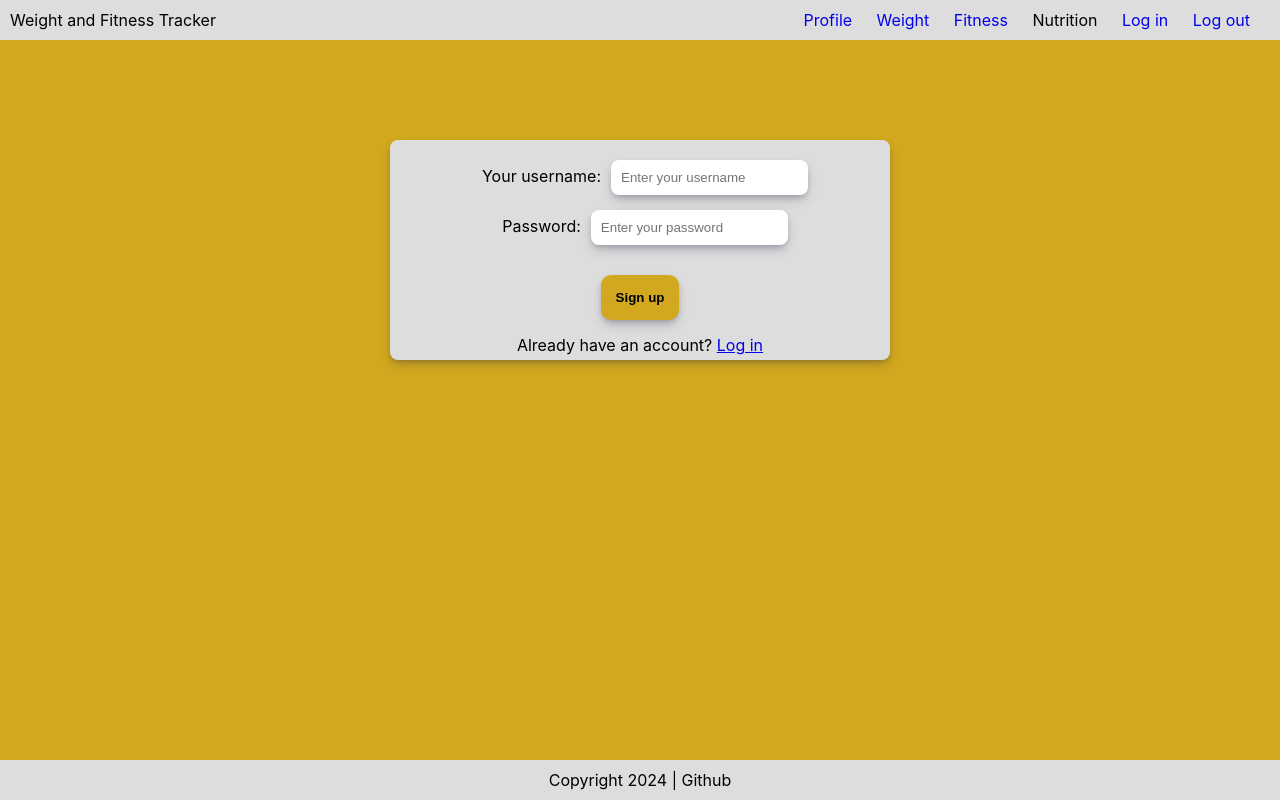
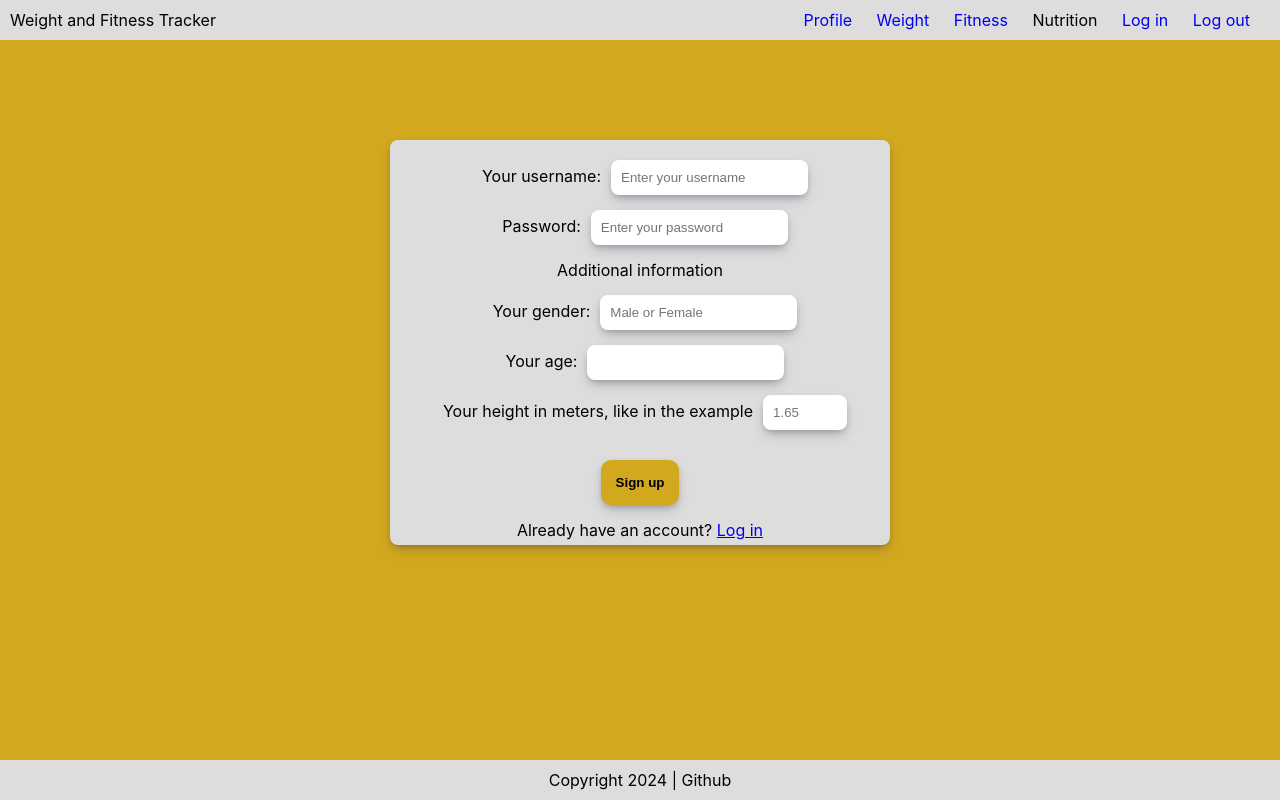
Before and after one commit to jelena2803/Weight-fitness-tracker, a React (Create React App) app: page / in a window 1280 px wide. Built offline with nearby package versions, Linux system fonts and the light colour scheme.

Commit message:
component completed and tested

```diff
--- a/src/components/Signup.jsx
+++ b/src/components/Signup.jsx
@@ -1,21 +1,59 @@
 import React from "react";
 import { Link } from "react-router-dom";
+import axios from "axios";
+import { useState } from "react";
+import { useNavigate } from "react-router-dom";
 
 function Signup() {
+    const navigate = useNavigate();
+    const [username, setUsername] = useState("");
+    const [password, setPassword] = useState("");
+    const [userGender, setUserGender] = useState("");
+    const [userAge, setUserAge] = useState("");
+    const [userHeight, setUserHeight] = useState("");
+    const [error, setError] = useState("");
+
+    function signup() {
+        axios.post("http://localhost:3636/", {username : username, password : password, age : userAge, gender : userGender, height : userHeight,})
+        .then(({data}) => {
+            if (data.msg === "user created successfully") {
+                //redirect the user to the login page
+                navigate("/login");
+            } else {
+                setError(data.msg);
+            }
+        })
+    }
+
     return (
             <div className="profile-form">
                 <div className="init-profile-form">
                     <div>
                         <label htmlFor="username">Your username:</label>
-                        <input type="text" id="username" placeholder="Enter your username" />
+                        <input type="text" id="username" placeholder="Enter your username" onChange={(e) => setUsername(e.target.value)}/>
                     </div>
                     <div>
                         <label htmlFor="password">Password:</label>
-                        <input type="password" id="password" placeholder="Enter your password" />
+                        <input type="password" id="password" placeholder="Enter your password" onChange={(e) => setPassword(e.target.value)}/>
                     </div>
+<p>Additional information</p>
+                    <div>
+                    <label htmlFor="gender">Your gender:</label>
+                    <input type="text" id="gender" placeholder="Male or Female" onChange={(e) => setUserGender(e.target.value)}/>
                 </div>
 
-                <button>Sign up</button>
+                <div>
+                    <label htmlFor="age">Your age:</label>
+                    <input type="number" id="age" onChange={(e) => setUserAge(e.target.value)}/>
+                </div>
+                <div>
+                    <label htmlFor="height">Your height in meters, like in the example</label>
+                    <input type="number" placeholder="1.65" id="height" min="1" max="3" step="0.01" onChange={(e) => setUserHeight(e.target.value)} required/>
+                </div>
+                </div>
+
+                <p>{error}</p>
+                <button onClick={() => signup()}>Sign up</button>
 
                 <p>Already have an account? <Link to={`/login`}>Log in</Link></p>
             </div>
```
